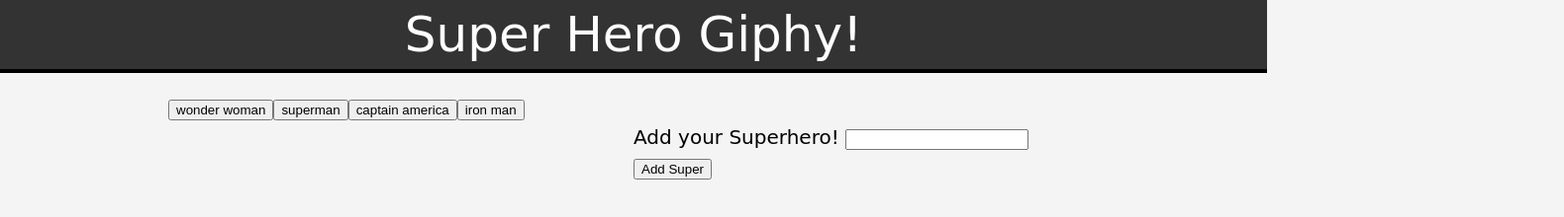
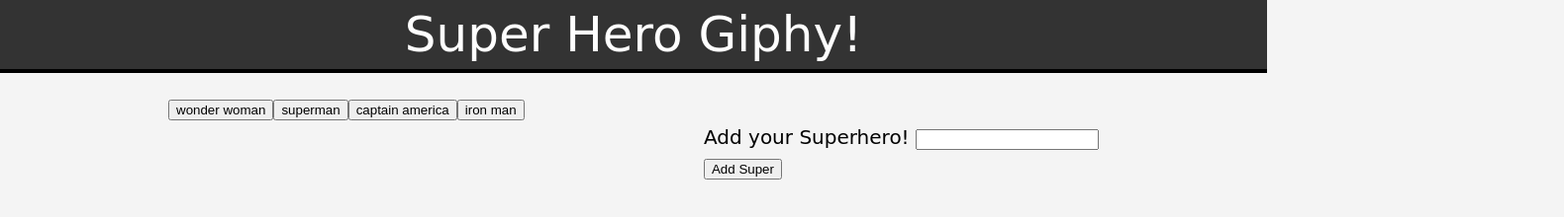
Before and after one commit to Gail-Deadwyler/GiphyAPI, a plain HTML site: page index.html in a window 1280 px wide. Shown: the whole page at 99% size, 1580 px wide, since content can reach past the window. Drawn offline with nearby package versions, Linux system fonts and the light colour scheme; a web font is replaced by a local one.

Commit message:
changed the style.css and moved the submit form to a different location

```diff
--- a/assets/css/style.css
+++ b/assets/css/style.css
@@ -34,8 +34,10 @@
 
 #supers-form {
     /* margin-left: 50%; */
-    position: relative;
-    left: 50%;
+    /* position: relative; */
+    /* left: 50%; */
+    float: right;
+    /* position: fixed; */
 }
 
 #super_giphys {
--- a/index.html
+++ b/index.html
@@ -23,12 +23,6 @@
 
         </div>
 
-        <!-- Superhero giphys will appear here -->
-        <div id="super_giphys">
-
-
-        </div>
-
         <form id="supers-form">
             <label for="supers-input">Add your Superhero!</label>
             <input type="text" id="supers-input"><br>
@@ -37,6 +31,12 @@
             <input id="add-super" type="submit" value="Add Super">
         </form>
 
+        <!-- Superhero giphys will appear here -->
+        <div id="super_giphys">
+
+
+        </div>
+
     </div>
 
     <!-- Script tags here -->
```
